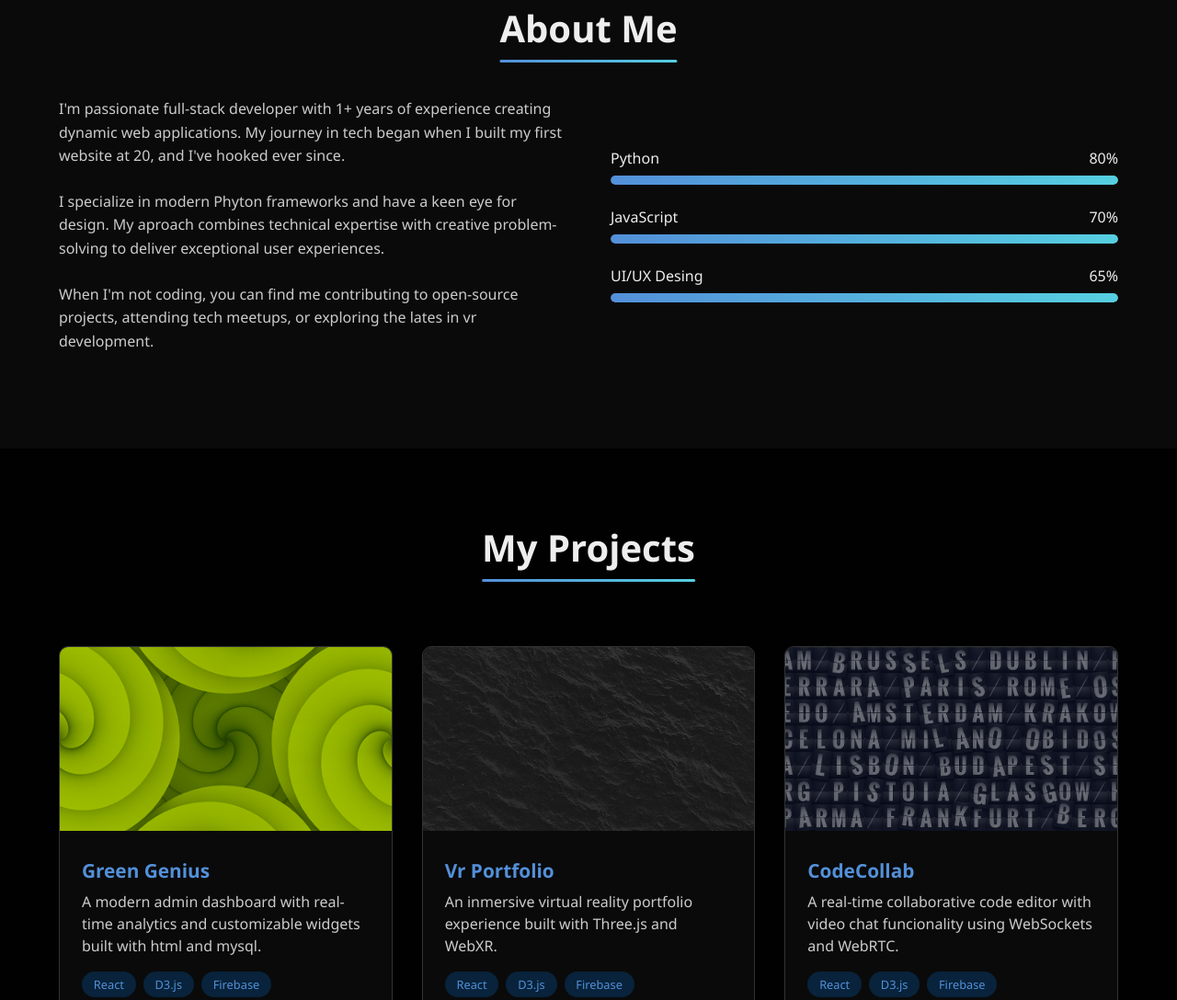
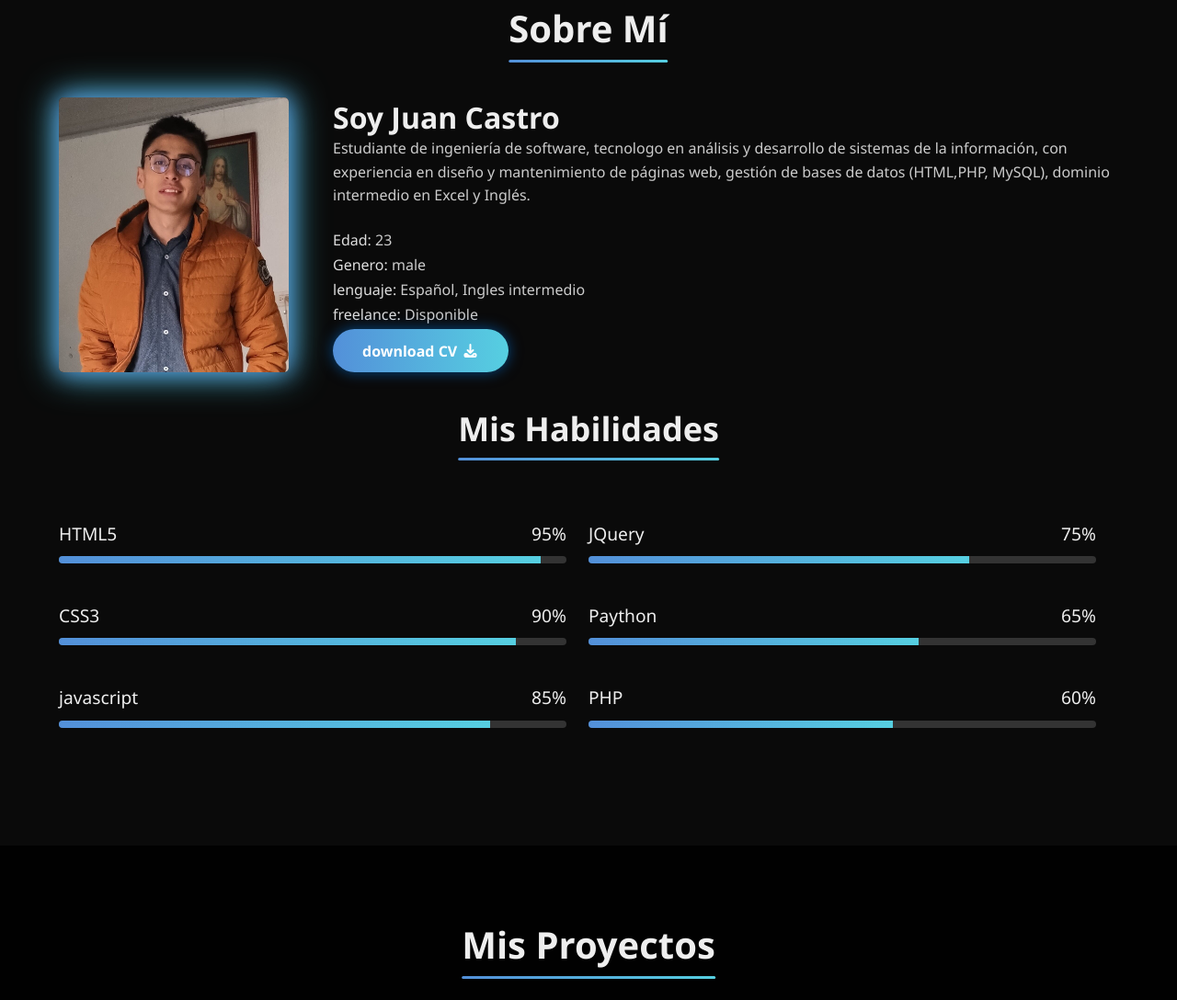
Before and after one commit to JuanCastro6208/portafolio, a plain HTML site: page Index.html in a window 1280 px wide. Shown: the part 877-1965 px from the top of the page at 92% size. Drawn offline with Linux system fonts and the light colour scheme.

Commit message:
actualizacion

```diff
--- a/Index.html
+++ b/Index.html
@@ -3,7 +3,7 @@
 <head>
   <meta charset="UTF-8">
   <meta name="viewport" content="width=device-width, initial-scale=1.0">
-  <title>Mi Página</title>
+  <title>Juan Castro | Personal Portfolio</title>
   <!-- link to font awesome for inserting icons -->
   <link rel="stylesheet" href="https://cdnjs.cloudflare.com/ajax/libs/font-awesome/7.0.0/css/all.min.css" integrity="sha512-DxV+EoADOkOygM4IR9yXP8Sb2qwgidEmeqAEmDKIOfPRQZOWbXCzLC6vjbZyy0vPisbH2SyW27+ddLVCN+OMzQ==" crossorigin="anonymous" referrerpolicy="no-referrer" />
   <!-- link to css for style -->
@@ -14,21 +14,19 @@
   <nav>
     <div class="logo">PORT<span>FOLIO</span></div>
     <div class="nav-links">
-      <a href="#home">Home</a>
-      <a href="#about">About</a>
-      <a href="#projects">Projects</a>
-      <a href="#contact">Contact</a>
+      <a href="#home">Inicio</a>
+      <a href="#about">Sobre Mí</a>
+      <a href="#projects">Proyectos</a>
+      <a href="#contact">Contacto</a>
     </div>
   </nav>
 
   <!-- Hero Section-->
   <section class="hero" id="home">
     <div class="hero-content">
-      <h1>Hi, I'm <span> JUAN CASTRO </span> Web Developer</h1>
-      <p>I create immersive digital experiencies with cutting-edge
-        web technologies. My passion is turning ideas into
-        interactive realities that captivate users.</p>
-        <a href="#contact" class="cta-button">Get In Touch</a>
+      <h1>Juan Stiven Castro</h1>
+      <p>Ingeniero de software | Mi pasión es convertir ideas en realidades interactivas que cautiven a los usuarios.</p>
+        <a href="#contact" class="cta-button">Contactame</a>
     </div>
 
     <div class="profile-container">
@@ -50,54 +48,66 @@
 
   <!-- About Section -->
   <section class="about" id="about">
-    <h2 class="section-title">About Me</h2>
+    <h2 class="section-title">Sobre Mí</h2>
+
     <div class="about-content">
+      <div class="image">
+        <img src="assets/images/profile.jpg" alt="Profile Picture about" />
+      </div>
       <div class="about-text">
-        <p>I'm passionate full-stack developer with 1+
-        years of experience creating dynamic web
-        applications. My journey in tech began when I built
-        my first website at 20, and I've hooked ever
-        since.</p>
-        <p>I specialize in modern Phyton frameworks and
-        have a keen eye for design. My aproach combines
-        technical expertise with creative problem-solving to
-        deliver exceptional user experiences.</p>
-        <p>When I'm not coding, you can find me contributing
-        to open-source projects, attending tech meetups, or
-        exploring the lates in vr development.</p>
+        <h3>Soy Juan Castro</h3>
+        <p>Estudiante de ingeniería de software, tecnologo en análisis y desarrollo de
+        sistemas de la información, con experiencia en diseño y mantenimiento de
+        páginas web, gestión de bases de datos (HTML,PHP, MySQL), dominio
+        intermedio en Excel y Inglés.
+        </p>
+
+        <div class="about-info">
+          <div class="info">
+            <h4>Edad: <span>23</span></h4>
+            <h4>Genero: <span>male</span></h4>
+            <h4>lenguaje: <span>Español, Ingles intermedio</span></h4>
+            <h4>freelance: <span>Disponible</span></h4>
+            <a href="docs/HOJA DE VIDA - Juan Castro..pdf" target="_blank"  class="btn">download CV <i class="fas fa-download"></i></a>
+          </div>
+        </div>
+      </div>
+    </div>
+
+  <div class="skill-container">
+
+    <div class="tittle-skills">
+      <h2>Mis Habilidades</h2>
     </div>
 
     <div class="skills">
-        <div class="skill-item">
-          <div class="skill-name">
-            <span>Python</span>
-            <span>80%</span>
+      <div class="skill-item item1">
+        <div class="box">
+          <h3>HTML5<span> 95% </span> </h3>
+          <div class="progress-bar"> <span></span> </div>
         </div>
-          <div class="skill-bar">
-            <div class="skill-progress" style="width:
-            80%"></div>
+        <div class="box">
+          <h3>CSS3<span> 90% </span> </h3>
+          <div class="progress-bar"> <span></span> </div>
+        </div>
+        <div class="box">
+          <h3>javascript<span> 85% </span> </h3>
+          <div class="progress-bar"> <span></span> </div>
         </div>
       </div>
 
-        <div class="skill-item">
-          <div class="skill-name">
-            <span>JavaScript</span>
-            <span>70%</span>
+      <div class="skill-item item2">
+        <div class="box">
+          <h3>JQuery<span> 75% </span> </h3>
+          <div class="progress-bar"> <span></span> </div>
         </div>
-          <div class="skill-bar">
-            <div class="skill-progress" style="width:
-            70%"></div>
+        <div class="box">
+          <h3>Paython<span> 65% </span> </h3>
+          <div class="progress-bar"> <span></span> </div>
         </div>
-        </div>
-
-        <div class="skill-item">
-          <div class="skill-name">
-            <span>UI/UX Desing</span>
-            <span>65%</span>
-          </div>
-          <div class="skill-bar">
-            <div class="skill-progress" style="width:
-            65%"></div>
+        <div class="box">
+          <h3>PHP<span> 60% </span> </h3>
+          <div class="progress-bar"> <span></span> </div>
         </div>
         </div>
       </div>
@@ -106,11 +116,11 @@
 
   <!-- Projects Section -->
    <section class="projects" id="projects">
-    <h2 class="section-title">My Projects</h2>
+    <h2 class="section-title">Mis Proyectos</h2>
     <div class="projects-grid">
       <!-- 1st card -->
        <div class="project-card">
-        <img src="assets/images/green-goblin.png" alt="Project 1"  class="project-img">
+        <img src="assets/images/Green-Genius.png" alt="Project 1"  class="project-img">
         <div class="project-info">
           <h3 class="project-title">Green Genius</h3>
           <p class="project-description">A modern admin dashboard with
@@ -130,9 +140,9 @@
        </div>
        <!-- 2nd card -->
        <div class="project-card">
-        <img src="assets/images/ocean.jpg" alt="Project 2"  class="project-img">
+        <img src="assets/images/Maravillas-del-mundo.png" alt="Project 2"  class="project-img">
         <div class="project-info">
-          <h3 class="project-title">Vr Portfolio</h3>
+          <h3 class="project-title">Maravillas del mundo</h3>
           <p class="project-description">An inmersive virtual reality
           portfolio experience built with Three.js and WebXR.</p>
           <div class="project-tech">
@@ -172,12 +182,12 @@
 
    <!-- Contact Section -->
    <section class="contact" id="contact">
-    <h2 class="section-title">Get In Touch</h2>
+    <h2 class="section-title">Contacto</h2>
 
     <form class="contact-form">
 
       <div class="form-group">
-        <label for="name" class="form-label">Name</label>
+        <label for="name" class="form-label">Nombre</label>
         <input type="text" id="name" class="form-input" required>
       </div>
 
@@ -187,16 +197,16 @@
       </div>
 
       <div class="form-group">
-        <label for="subject" class="form-label">Subject</label>
+        <label for="subject" class="form-label">Asunto</label>
         <input type="text" id="subject" class="form-input" required>
       </div>
 
       <div class="form-group">
-        <label for="message" class="form-label">Message</label>
+        <label for="message" class="form-label">Mensaje</label>
         <textarea id="message" class="form-textarea" required></textarea>
       </div>
 
-      <button type="submit" class="submit-btn">Send Message</button>
+      <button type="submit" class="submit-btn">Enviar Mensaje</button>
     </form>
    </section>
 
--- a/assets/css/styles.css
+++ b/assets/css/styles.css
@@ -291,6 +291,16 @@
       border-radius: 3px;
     }
 
+    .about .image img {
+      width: 250px;
+      max-width: 100%;
+      border: 0.5rem solid var(--purple);
+      box-shadow:
+        0 0 25px var(--neon-blue),
+        0 0 40px var(--neon-pink);
+      border-radius: 5px;
+    }
+
     .about-content {
       display: flex;
       gap: 3rem;
@@ -301,40 +311,165 @@
       flex: 1;
     }
 
+    .about-text h3{
+      font-size: 2rem;
+    }
+
     .about-text p {
       margin-bottom: 1.5rem;
       line-height: 1.6;
       color: #ccc;
     }
 
-    .skills {
-      flex: 1;
+    .about-info {
+      margin-top: 15px;
     }
 
-    .skill-item {
-      margin-bottom: 1.5rem;
+    .about-info h4 {
+      margin: 5px 0;
+      font-weight: 500;
+      color: #ddd;
     }
 
-    .skill-name {
-      display: flex;
-      justify-content: space-between;
-      margin-bottom: 0.5rem;
+    .about-info span {
+      font-weight: normal;
+      color: #ccc;
     }
 
-    .skill-bar {
-      height: 10px;
-      background-color: #333;
-      border-radius: 5px;
+    .btn {
+      display: inline-block;
+      padding: 0.8rem 2rem;
+      background: linear-gradient(90deg, var(--neon-blue), var(--neon-pink));
+      color: white;
+      border: none;
+      border-radius: 30px;
+      font-weight: 600;
+      text-decoration: none;
+      cursor: pointer;
+      transition: all 0.3s ease;
+      box-shadow: 0 0 15px rgba(0, 136, 255, 0.5);
+      position: relative;
       overflow: hidden;
     }
 
-    .skill-progress {
-      height: 100%;
-      border-radius: 5px;
-      background: linear-gradient(90deg, var(--neon-blue), var(--neon-pink));
-      animation: fillBar 2s ease-out forwards;
+    .btn:hover {
+      transform: translateY(-3px);
+      box-shadow: 0 0 25px rgba(0, 136, 255, 0.8);
     }
 
+    .btn::before {
+      content: '';
+      position: absolute;
+      top: 0;
+      left: -100%;
+      width: 100%;
+      height: 100%;
+      background: linear-gradient(90deg, transparent, rgba(255, 255, 255, 0.2), transparent);
+      transition: 0.5s;
+    }
+
+    .btn:hover::before {
+      left: 100%;
+    }
+
+    .skill-container{
+      padding: 2rem 0;
+    }
+
+    .tittle-skills {
+      font-size: 1.5rem;
+      margin-bottom: 3rem;
+      text-align: center;
+      position: relative;
+      display: inline-block;
+      left: 50%;
+      transform: translateX(-50%);
+    }
+
+    .tittle-skills::after {
+      content: '';
+      position: absolute;
+      bottom: -10px;
+      left: 0;
+      width: 100%;
+      height: 3px;
+      background: linear-gradient(90deg, var(--neon-blue), var(--neon-pink));
+      border-radius: 3px;
+    }
+
+    .skill-container{
+      padding: 2rem 0;
+    }
+
+    .skills{
+      display: -webkit-box;
+      display: -ms-flexbox;
+      display: flex;
+      -ms-flex-wrap: wrap;
+      flex-wrap: wrap;
+    }
+
+    .skill-item{
+      -webkit-box-flex: 1;
+      -ms-flex: 1 1 30rem;
+      flex: 1 1 30rem;
+      margin-right: 1.5rem;
+    }
+
+    .skill-item .box{
+      padding:1rem 0;
+    }
+
+    .skill-item .box h3{
+      display: -webkit-box;
+      display: -ms-flexbox;
+      display: flex;
+      -webkit-box-pack: justify;
+      -ms-flex-pack: justify;
+      justify-content: space-between;
+      padding:.7rem 0;
+      font-size: 1.2rem;
+      color: var(--white);
+      font-weight: 400;
+    }
+
+    .skill-item .box .progress-bar{
+      width:100%;
+      background:#333;
+      overflow:hidden;
+      height: 0.5rem;
+      border-radius: 50rem;
+    }
+
+    .skill-item .box .progress-bar span{
+      display:block;
+      height:100%;
+      background: linear-gradient(90deg, var(--neon-blue), var(--neon-pink));;
+    }
+
+    .skill-item.item1 .box:nth-child(1) .progress-bar span{
+      width:95%;
+    }
+
+    .skill-item.item1 .box:nth-child(2) .progress-bar span{
+      width:90%;
+    }
+
+    .skill-item.item1 .box:nth-child(3) .progress-bar span{
+      width:85%;
+    }
+
+    .skill-item.item2 .box:nth-child(1) .progress-bar span{
+      width:75%;
+    }
+
+    .skill-item.item2 .box:nth-child(2) .progress-bar span{
+      width:65%;
+    }
+
+    .skill-item.item2 .box:nth-child(3) .progress-bar span{
+      width:60%;
+    }
     /* Projects Section */
 
     .projects {
```
Also changed, not shown: assets/images/Green-Genius.png (added), assets/images/Maravillas-del-mundo.png (added), assets/images/green-goblin.png (deleted), assets/images/ocean.jpg (deleted), 1 other file. Lines whose indentation alone changed are shown as unchanged.
